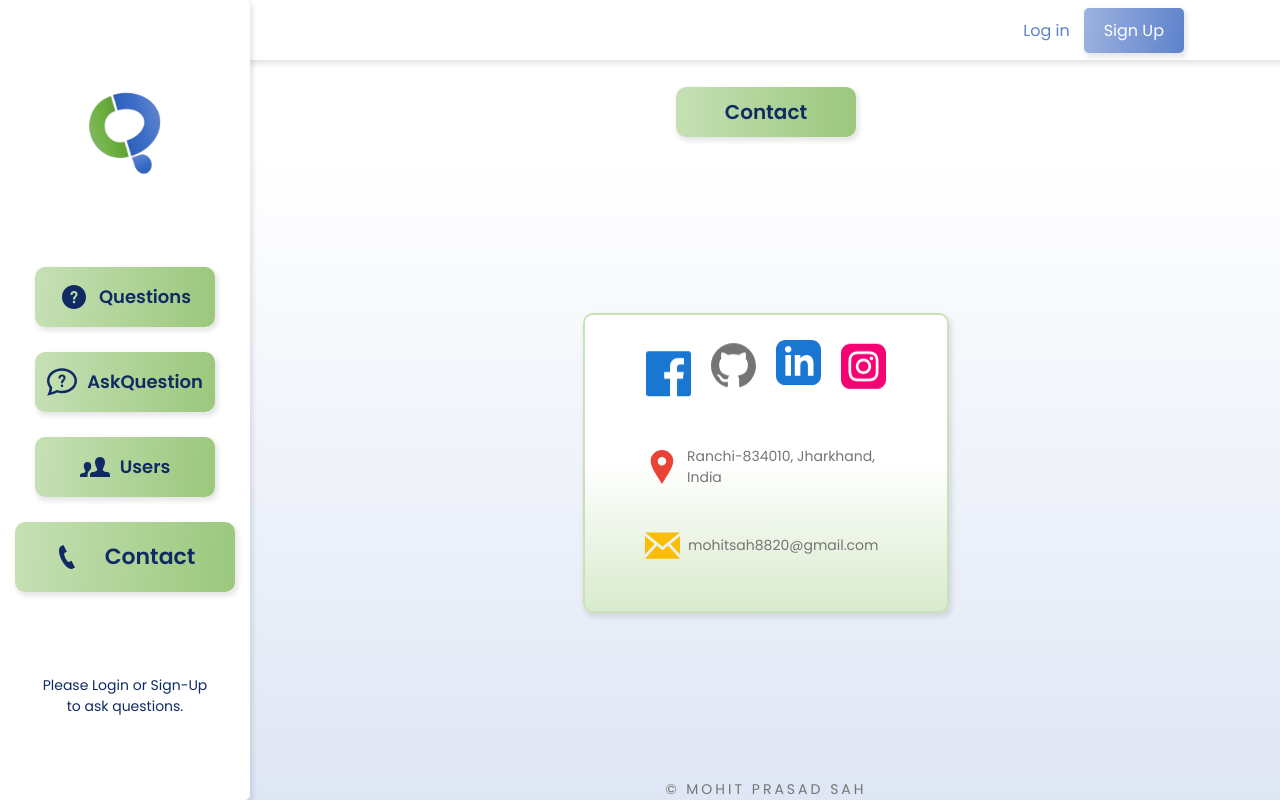
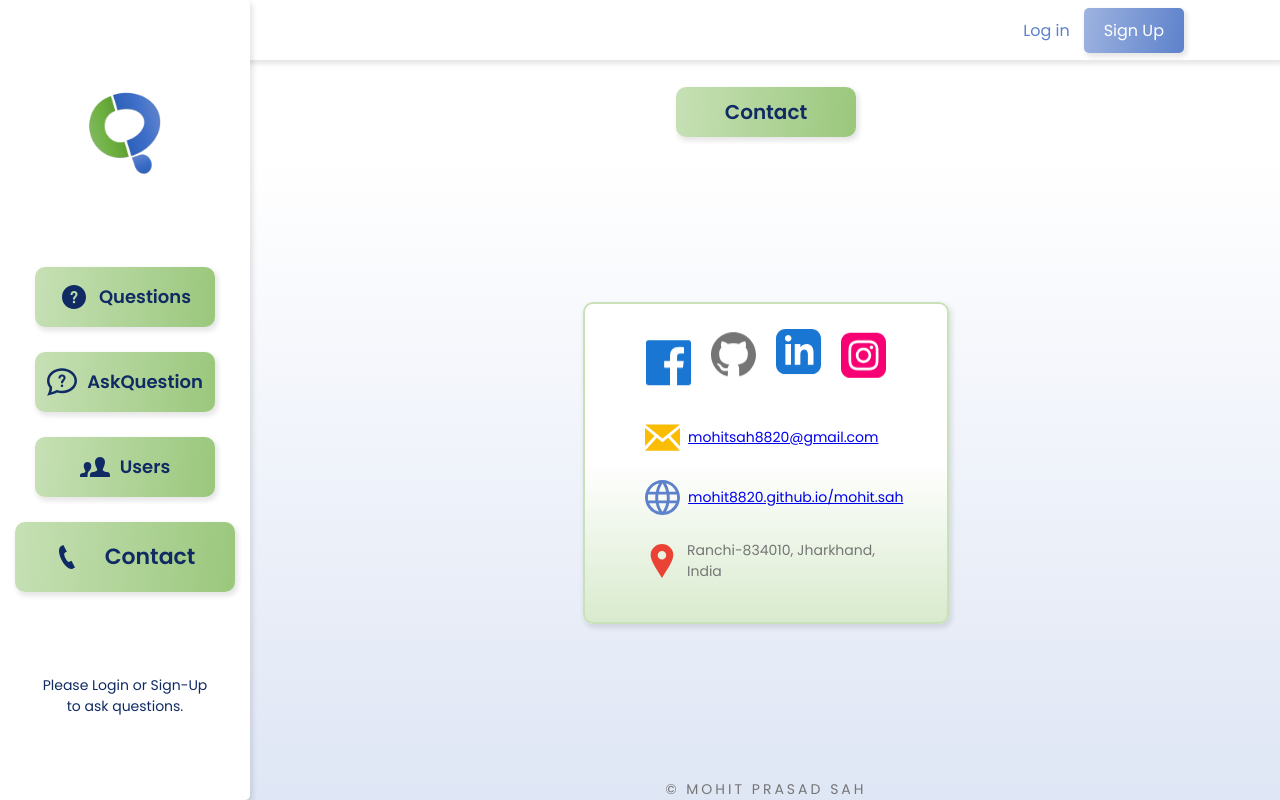
Before and after one commit to Mohit8820/query-exchange-main, a React (Create React App) app: page /contact in a window 1280 px wide. Built offline with nearby package versions, Linux system fonts and the light colour scheme.

Commit message:
posting updates

```diff
--- a/public/index.html
+++ b/public/index.html
@@ -4,6 +4,26 @@
     <meta charset="utf-8" />
     <link rel="icon" href="%PUBLIC_URL%/favicon.ico" />
     <meta name="viewport" content="width=device-width, initial-scale=1" />
+
+    <meta property="og:title" content="Query Exchange Portal" />
+
+    <meta
+      name="description"
+      content="a web application where users can post their queries and answer others' queries."
+    />
+    <meta
+      property="og:description"
+      content="a web application where users can post their queries and answer others' queries."
+    />
+
+    <meta
+      property="og:image"
+      content="https://www.linkpicture.com/q/queryex.png"
+    />
+    <meta property="og:image:type" content="image/png" />
+    <meta property="og:image:width" content="1200" />
+    <meta property="og:image:height" content="620" />
+
     <link rel="preconnect" href="https://fonts.googleapis.com" />
     <link rel="preconnect" href="https://fonts.gstatic.com" crossorigin />
     <link
@@ -13,7 +33,7 @@
     <meta name="theme-color" content="#000000" />
     <meta
       name="Query Exchange Portal"
-      content="A web site dedicated to resolve doubts"
+      content="a web application where users can post their queries and answer others' queries."
     />
     <title>Query Exchange Portal</title>
   </head>
--- a/src/components/Questionbar/Answers.js
+++ b/src/components/Questionbar/Answers.js
@@ -1,4 +1,4 @@
-import React, { useState, useContext } from "react";
+import React, { useState, useContext, useEffect } from "react";
 import moment from "moment";
 
 import { AuthContext } from "../../contexts/auth-context";
@@ -44,6 +44,13 @@ const Answers = ({ answer, question, getAnswer }) => {
     answer.downvotes.includes(auth.userId)
   );
 
+  useEffect(() => {
+    setUpvote(answer.upvotes.length);
+    setDownvote(answer.downvotes.length);
+    setUpactive(answer.upvotes.includes(auth.userId));
+    setDownactive(answer.downvotes.includes(auth.userId));
+  }, [answer]);
+
   const ansVotePatch = async (method) => {
     try {
       const res = await sendRequest(
@@ -58,42 +65,45 @@ const Answers = ({ answer, question, getAnswer }) => {
         }
       );
       console.log(res);
+      getAnswer();
     } catch (err) {}
   };
 
   function upvotef() {
     if (upactive) {
       ansVotePatch("undoUpvote");
-      setUpactive(false);
-      setUpvote(upvote - 1);
+      //setUpactive(false);
+      //setUpvote(upvote - 1);
     } else {
       ansVotePatch("upvote");
-      setUpactive(true);
-      setUpvote(upvote + 1);
+      //setUpactive(true);
+      //setUpvote(upvote + 1);
       if (downactive) {
         ansVotePatch("undoDownvote");
-        setDownactive(false);
-        setUpvote(upvote + 1);
-        setDownvote(downvote - 1);
+        //setDownactive(false);
+        //setUpvote(upvote + 1);
+        //setDownvote(downvote - 1);
       }
     }
+    // getAnswer();
   }
   function downvotef() {
     if (downactive) {
       ansVotePatch("undoDownvote");
-      setDownactive(false);
-      setDownvote(downvote - 1);
+      //setDownactive(false);
+      //setDownvote(downvote - 1);
     } else {
       ansVotePatch("downvote");
-      setDownactive(true);
-      setDownvote(downvote + 1);
+      //setDownactive(true);
+      //setDownvote(downvote + 1);
       if (upactive) {
         ansVotePatch("undoUpvote");
-        setUpactive(false);
-        setDownvote(downvote + 1);
-        setUpvote(upvote - 1);
+        //setUpactive(false);
+        // setDownvote(downvote + 1);
+        //setUpvote(upvote - 1);
       }
     }
+    // getAnswer();
   }
 
   var ansUrl = [];
@@ -215,7 +225,7 @@ const Answers = ({ answer, question, getAnswer }) => {
               </p>
               {(auth.userId === answer.userId ||
                 auth.userId === question.userId ||
-                auth.userId === "630f42be2f1ad3455ab123cc") && (
+                auth.userId === `${process.env.REACT_APP_ADMIN_ID}`) && (
                 <button
                   className="delete-btn"
                   onClick={() => {
--- a/src/components/Questionbar/Questionbar.jsx
+++ b/src/components/Questionbar/Questionbar.jsx
@@ -264,7 +264,7 @@ const Questionsbar = (props) => {
                   </p>
 
                   {(auth.userId === question.userId ||
-                    auth.userId === "630f42be2f1ad3455ab123cc") && (
+                    auth.userId === `${process.env.REACT_APP_ADMIN_ID}`) && (
                     <div>
                       {" "}
                       <button
--- a/src/pages/Contact/Contact.css
+++ b/src/pages/Contact/Contact.css
@@ -11,8 +11,8 @@
   align-items: flex-start;
   justify-content: start;
   flex-direction: column;
-  gap: 4rem;
-  height: 30rem;
+  gap: 2.5rem;
+  /* height: 30rem; */
   padding: 4rem;
   box-shadow: var(--shadow);
   border-radius: var(--border-radius);
--- a/src/pages/Contact/Contact.jsx
+++ b/src/pages/Contact/Contact.jsx
@@ -1,7 +1,10 @@
-import React from "react";
+import React, { useContext } from "react";
 import "./Contact.css";
+import { AuthContext } from "../../contexts/auth-context";
 
 function Contact() {
+  const auth = useContext(AuthContext);
+
   return (
     <React.Fragment>
       <h1 className="heading">Contact</h1>
@@ -67,6 +70,39 @@ function Contact() {
               </a>
             </div>
           </div>
+
+          <p>
+            <svg
+              xmlns="http://www.w3.org/2000/svg"
+              width="24"
+              height="24"
+              viewBox="0 0 24 24"
+              fill="#fbbc04"
+            >
+              <path d="M12 12.713l-11.985-9.713h23.971l-11.986 9.713zm-5.425-1.822l-6.575-5.329v12.501l6.575-7.172zm10.85 0l6.575 7.172v-12.501l-6.575 5.329zm-1.557 1.261l-3.868 3.135-3.868-3.135-8.11 8.848h23.956l-8.11-8.848z" />
+            </svg>
+            <a
+              href={`mailto:mohitsah8820@gmail.com?subject=${
+                auth.uname != null ? auth.uname : "anonymous"
+              } from queryEx`}
+            >
+              <span>mohitsah8820@gmail.com</span>
+            </a>
+          </p>
+          <p>
+            <svg
+              width="24"
+              height="24"
+              xmlns="http://www.w3.org/2000/svg"
+              viewBox="0 0 24 24"
+              fill="#5d81cb"
+            >
+              <path d="M12 0c6.623 0 12 5.377 12 12s-5.377 12-12 12-12-5.377-12-12 5.377-12 12-12m2.557 16h-5.115c.546 2.46 1.441 4.114 2.558 5.744 1.194-1.741 2.041-3.41 2.557-5.744m-7.157 0h-4.567c1.236 2.825 3.704 4.972 6.755 5.716-1.048-1.733-1.783-3.658-2.188-5.716m13.767 0h-4.567c-.391 1.988-1.095 3.887-2.175 5.694 3.012-.763 5.517-2.895 6.742-5.694m-14.005-6h-4.962c-.267 1.313-.267 2.685 0 4h4.915c-.119-1.329-.101-2.672.047-4m7.661 0h-5.647c-.165 1.326-.185 2.672-.053 4h5.753c.133-1.328.111-2.673-.053-4m6.977 0h-4.963c.148 1.328.166 2.671.048 4h4.915c.26-1.285.273-2.648 0-4m-12.156-7.729c-3.077.732-5.567 2.886-6.811 5.729h4.653c.435-2.042 1.178-3.985 2.158-5.729m2.355-.048c-1.089 1.77-1.91 3.453-2.463 5.777h4.927c-.534-2.246-1.337-3.948-2.464-5.777m2.368.069c1.013 1.812 1.733 3.76 2.146 5.708h4.654c-1.232-2.816-3.762-4.958-6.8-5.708" />
+            </svg>
+            <a href="https://mohit8820.github.io/mohit.sah/" target="_blank">
+              mohit8820.github.io/mohit.sah
+            </a>
+          </p>
           <p>
             <svg
               xmlns="http://www.w3.org/2000/svg"
@@ -78,18 +114,6 @@ function Contact() {
               <path d="M12 0c-4.198 0-8 3.403-8 7.602 0 4.198 3.469 9.21 8 16.398 4.531-7.188 8-12.2 8-16.398 0-4.199-3.801-7.602-8-7.602zm0 11c-1.657 0-3-1.343-3-3s1.343-3 3-3 3 1.343 3 3-1.343 3-3 3z" />
             </svg>
             <span>Ranchi-834010, Jharkhand, India</span>
-          </p>
-          <p>
-            <svg
-              xmlns="http://www.w3.org/2000/svg"
-              width="24"
-              height="24"
-              viewBox="0 0 24 24"
-              fill="#fbbc04"
-            >
-              <path d="M12 12.713l-11.985-9.713h23.971l-11.986 9.713zm-5.425-1.822l-6.575-5.329v12.501l6.575-7.172zm10.85 0l6.575 7.172v-12.501l-6.575 5.329zm-1.557 1.261l-3.868 3.135-3.868-3.135-8.11 8.848h23.956l-8.11-8.848z" />
-            </svg>
-            <span>mohitsah8820@gmail.com</span>
           </p>
           {/* <p>
             <svg
```
